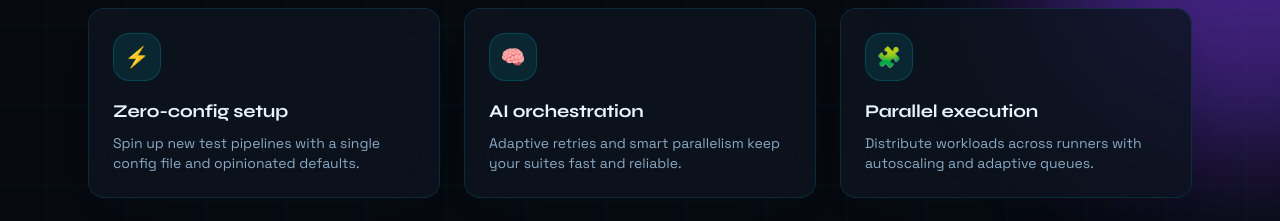
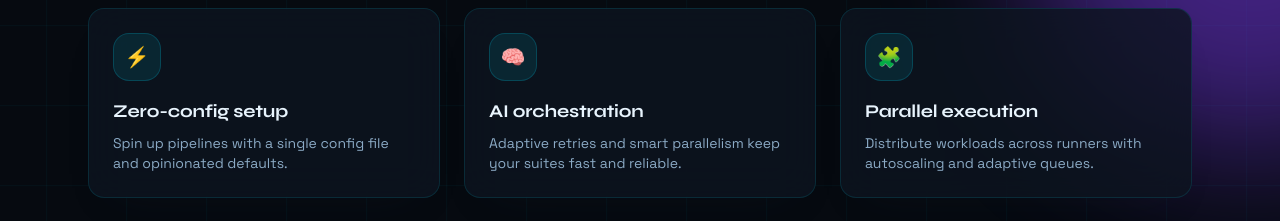
Before and after one commit to ikekra/Automation-Framework, a Next.js app in the folder landing/: page / in a window 1280 px wide. Shown: the part 1620-1841 px from the top of the page. Built offline with nearby package versions, Linux system fonts and the light colour scheme; no server answers.

Commit message:
Tighten feature copy

```diff
--- a/landing/src/app/page.tsx
+++ b/landing/src/app/page.tsx
@@ -22,7 +22,7 @@ const stats = [
 const features = [
   {
     title: "Zero-config setup",
-    description: "Spin up new test pipelines with a single config file and opinionated defaults.",
+    description: "Spin up pipelines with a single config file and opinionated defaults.",
     accent: "#00e5ff",
     icon: "⚡"
   },
```
